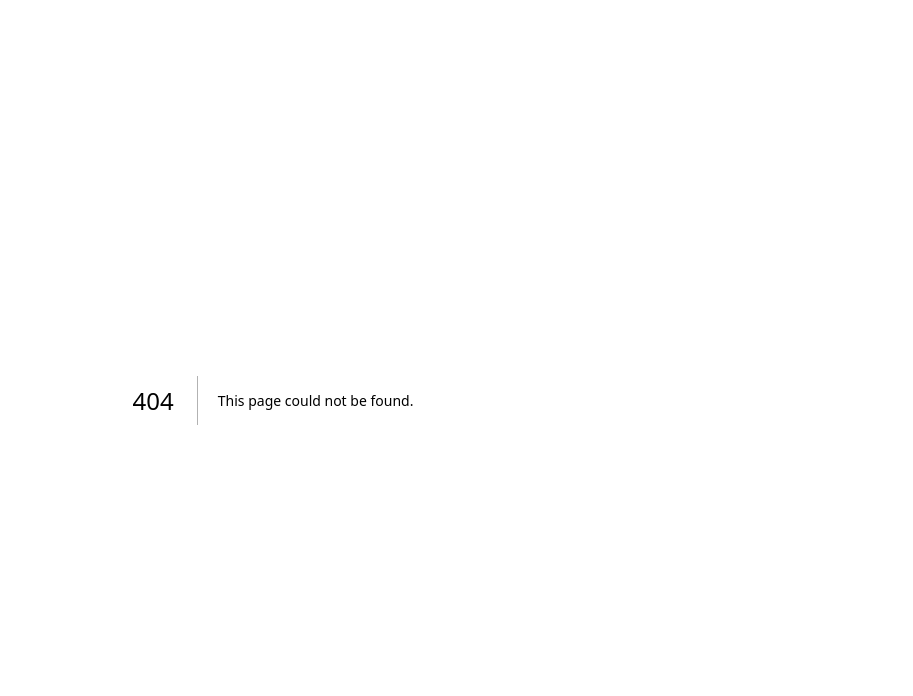
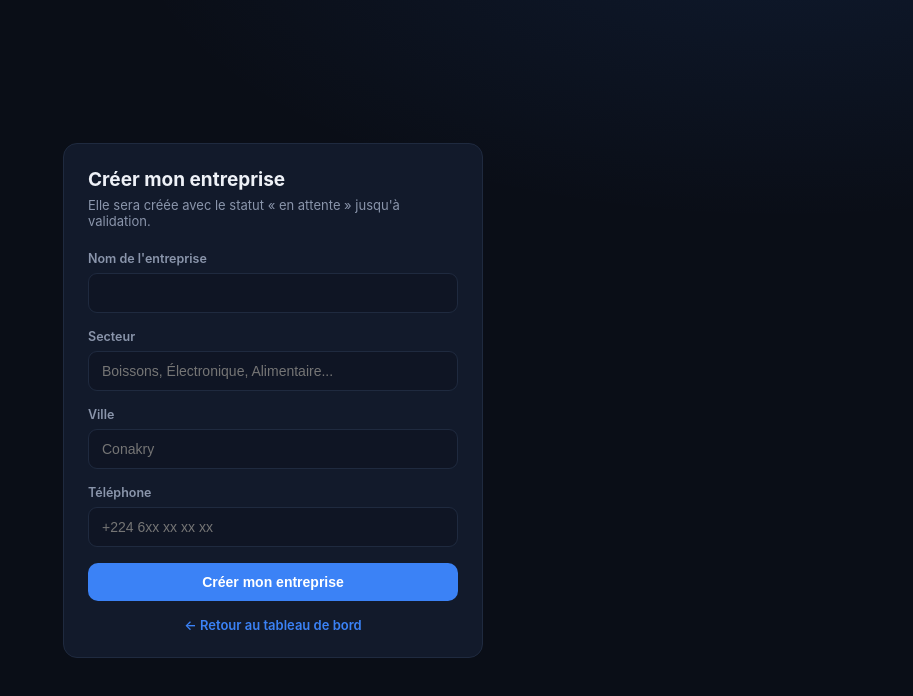
Before and after one commit to mohamedmacdioubate-byte/shoppro, a Next.js app: page /companies/new in a window 1280 px wide. Before the commit this address had no page. Shown: the top 696 px of the page, without its empty margins (367-1280 px from the left). Built offline with nearby package versions, Linux system fonts and the light colour scheme.

Commit message:
Ajout bouton créer entreprise

```diff
--- /dev/null
+++ b/app/companies/new/page.tsx
@@ -0,0 +1,88 @@
+"use client";
+
+import { useState } from "react";
+import { useRouter } from "next/navigation";
+import Link from "next/link";
+
+export default function NewCompanyPage() {
+  const router = useRouter();
+  const [name, setName] = useState("");
+  const [sector, setSector] = useState("");
+  const [city, setCity] = useState("");
+  const [phone, setPhone] = useState("");
+  const [error, setError] = useState<string | null>(null);
+  const [loading, setLoading] = useState(false);
+
+  async function handleSubmit(e: React.FormEvent) {
+    e.preventDefault();
+    setError(null);
+    setLoading(true);
+
+    const token = localStorage.getItem("token");
+    if (!token) {
+      router.push("/login");
+      return;
+    }
+
+    try {
+      const res = await fetch("/api/companies", {
+        method: "POST",
+        headers: {
+          "Content-Type": "application/json",
+          Authorization: `Bearer ${token}`,
+        },
+        body: JSON.stringify({ name, sector, city, phone }),
+      });
+      const data = await res.json();
+      if (!res.ok) {
+        setError(data.error?.formErrors?.[0] ?? data.error ?? "Une erreur est survenue");
+        return;
+      }
+      router.push("/dashboard");
+    } catch {
+      setError("Impossible de contacter le serveur");
+    } finally {
+      setLoading(false);
+    }
+  }
+
+  return (
+    <main style={{ minHeight: "100vh", display: "flex", alignItems: "center", justifyContent: "center" }}>
+      <div className="panel" style={{ width: 420 }}>
+        <div style={{ fontSize: 19, fontWeight: 700, marginBottom: 6 }}>Créer mon entreprise</div>
+        <div style={{ color: "var(--text-secondary)", fontSize: 13, marginBottom: 22 }}>
+          Elle sera créée avec le statut &laquo;&nbsp;en attente&nbsp;&raquo; jusqu&apos;à validation.
+        </div>
+        <form onSubmit={handleSubmit}>
+          <div className="field">
+            <label>Nom de l&apos;entreprise</label>
+            <input value={name} onChange={(e) => setName(e.target.value)} required />
+          </div>
+          <div className="field">
+            <label>Secteur</label>
+            <input
+              value={sector}
+              onChange={(e) => setSector(e.target.value)}
+              placeholder="Boissons, Électronique, Alimentaire..."
+            />
+          </div>
+          <div className="field">
+            <label>Ville</label>
+            <input value={city} onChange={(e) => setCity(e.target.value)} placeholder="Conakry" />
+          </div>
+          <div className="field">
+            <label>Téléphone</label>
+            <input value={phone} onChange={(e) => setPhone(e.target.value)} placeholder="+224 6xx xx xx xx" />
+          </div>
+          {error && <div className="error-text">{error}</div>}
+          <button className="btn block" disabled={loading} type="submit">
+            {loading ? "Création..." : "Créer mon entreprise"}
+          </button>
+        </form>
+        <div className="muted-link">
+          <Link href="/dashboard">← Retour au tableau de bord</Link>
+        </div>
+      </div>
+    </main>
+  );
+}
```
Also changed, not shown: app/dashboard/page.tsx (+14 -3 lines).
